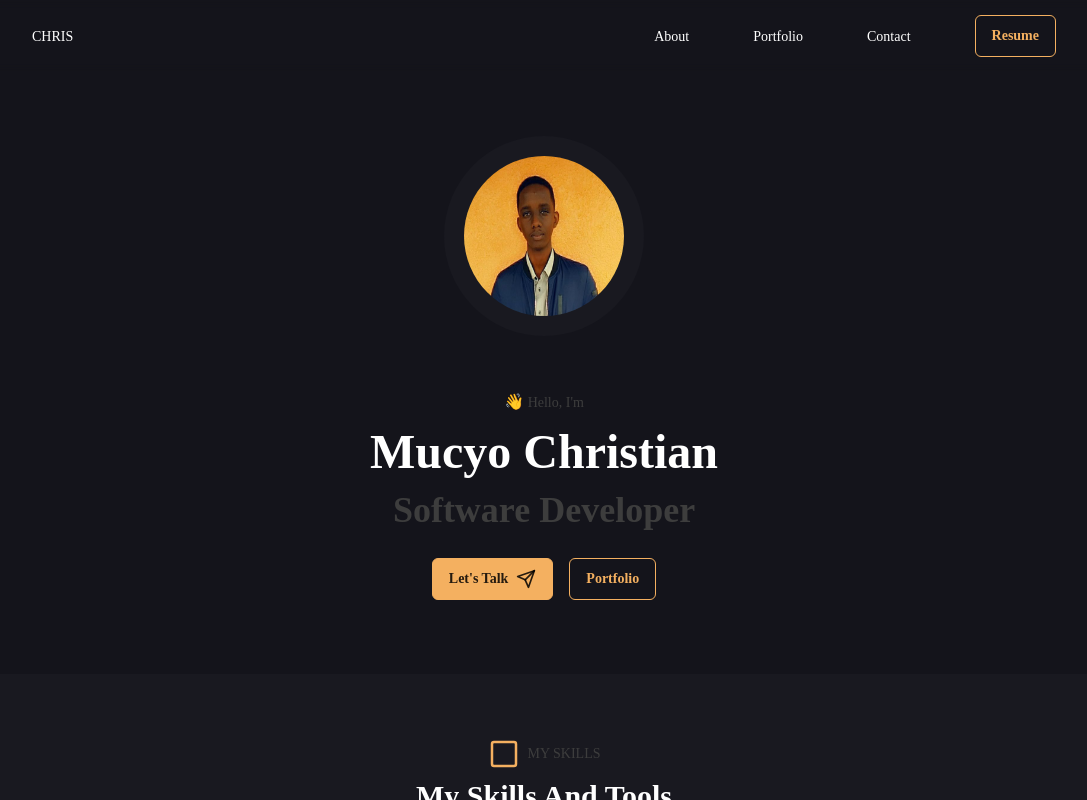
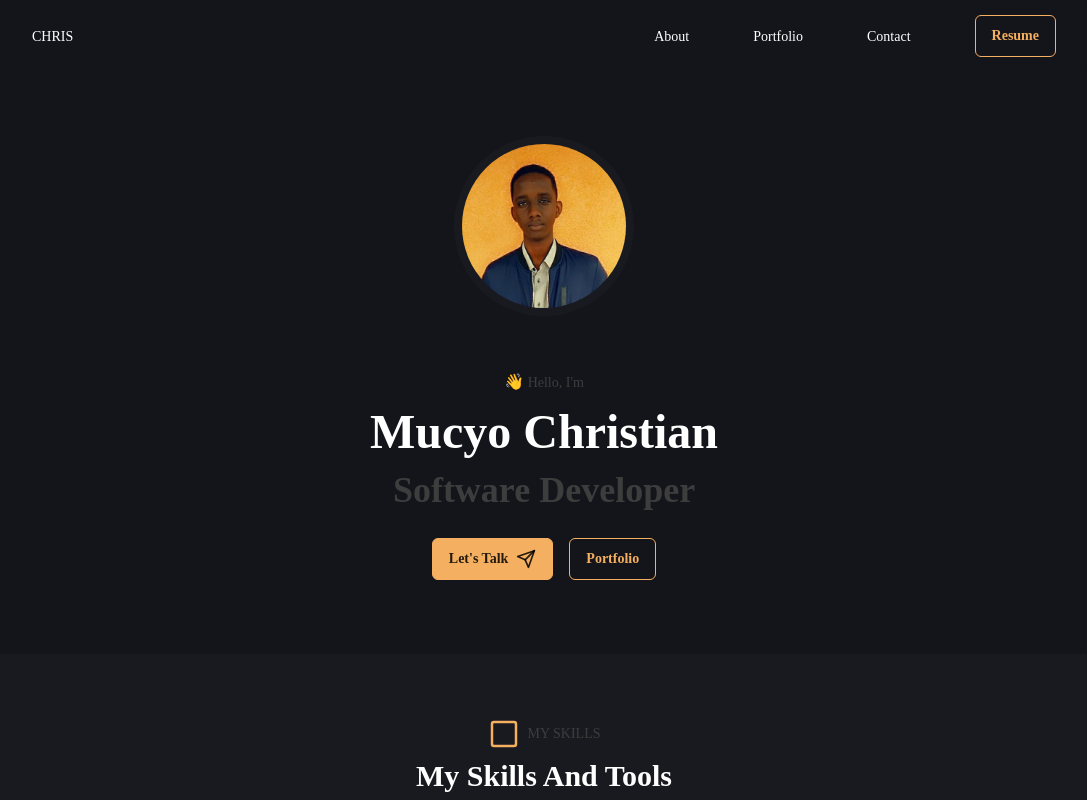
Before and after one commit to muchristian/portfolio, a Next.js app: page / in a window 1280 px wide. Shown: the whole page, without its empty margins (96-1183 px from the left). Built offline with nearby package versions, Linux system fonts and the light colour scheme.

Commit message:
fix profile image

```diff
--- a/pages/index.tsx
+++ b/pages/index.tsx
@@ -101,15 +101,15 @@ const Home: NextPage = () => {
         {/* <div className=" flex items-center "> */}
         <div className="py-16 px-32 flex flex-col gap-6 z-10 items-center justify-center">
           <div
-            className="relative rounded-full flex items-center justify-center bg-secondary-7"
-            style={{ height: "200px", width: "200px" }}
+            className="relative bg-secondary-7 rounded-full border-8 border-secondary-7"
+            style={{ height: "180px", width: "180px" }}
           >
             <Image
               className="rounded-full"
               src="/IMG-20200111-WA0006~2.jpg"
               alt="chris avatar"
-              width={"160px"}
-              height={"160px"}
+              layout="fill"
+              objectFit="cover"
             />
           </div>
           <h6 className="greeting text-secondary-3 text-sm font-medium">
```
Also changed, not shown: public/projects/expense_tracker.png.
